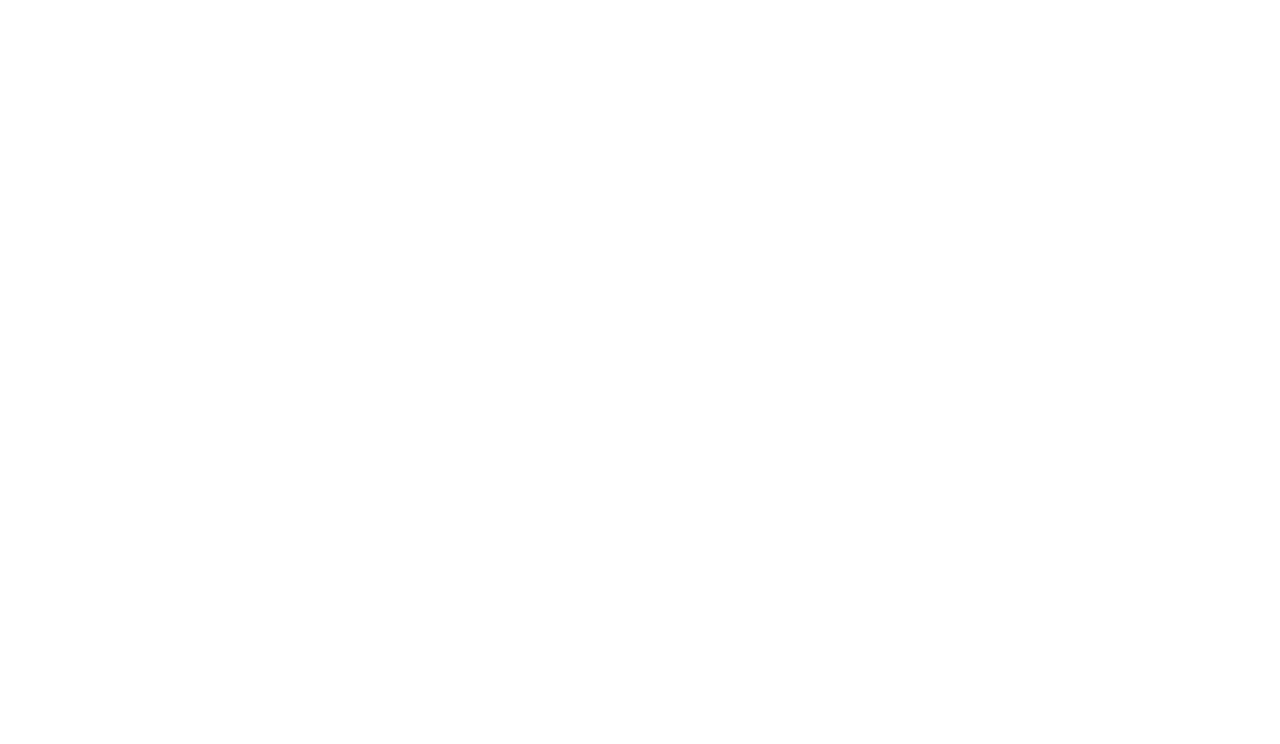
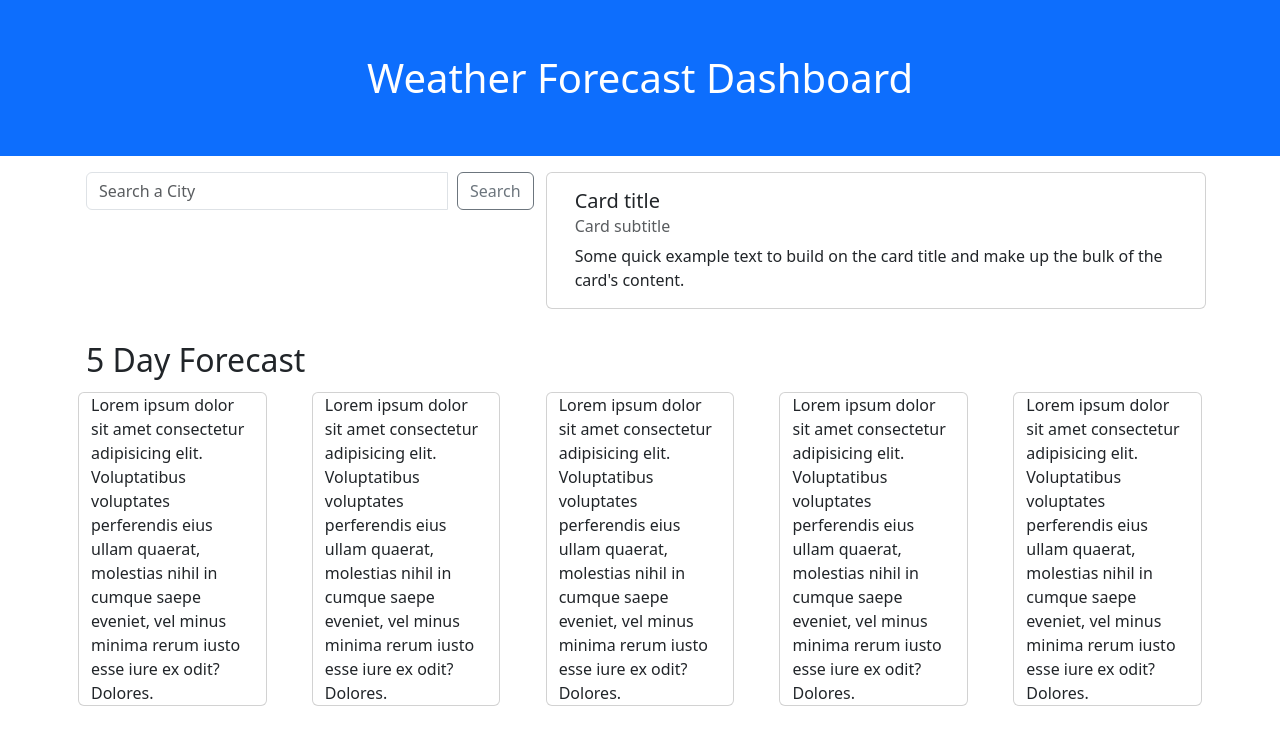
Before and after one commit to nikoauer/Weather-Forecast-Dashboard, a plain HTML site: page index.html in a window 1280 px wide. Drawn offline with nearby package versions, Linux system fonts and the light colour scheme.

Commit message:
added basic html structure

```diff
--- a/assets/script.js
+++ b/assets/script.js
@@ -0,0 +1 @@
+var apiKey = "90ba931242e04127d604f04cb6e89a31";
--- a/assets/stylesheet.css
+++ b/assets/stylesheet.css
@@ -0,0 +1,7 @@
+.customHeader {
+    font-size: 40px;
+    color: white;
+}
+.customBtn {
+    padding-left: 10px;
+}
--- a/index.html
+++ b/index.html
@@ -3,9 +3,62 @@
 <head>
     <meta charset="UTF-8">
     <meta name="viewport" content="width=device-width, initial-scale=1.0">
-    <title>Document</title>
+    <link rel="stylesheet" href="assets/stylesheet.css">
+    <link href="https://cdn.jsdelivr.net/npm/bootstrap@5.3.0/dist/css/bootstrap.min.css" rel="stylesheet" integrity="sha384-9ndCyUaIbzAi2FUVXJi0CjmCapSmO7SnpJef0486qhLnuZ2cdeRhO02iuK6FUUVM" crossorigin="anonymous">
+    <title>Weather forecaster</title>
 </head>
 <body>
+    <!-- title header -->
+    <header class="text-center p-5 bg-primary customHeader">Weather Forecast Dashboard</header>
 
+    <!-- search bar -->
+    <div class="container p-3">
+        <div class="row">
+            <div class="col-12 col-md-12 col-lg-5">
+                <div class="input-group mb-3">
+                    <input type="text" class="form-control" placeholder="Search a City" aria-label="Recipient's username" aria-describedby="basic-addon2">
+                    <div class="input-group-append customBtn">
+                    <button class="btn btn-outline-secondary" type="button">Search</button>
+                    </div>
+                </div>
+            </div>
+        <div class="card col-12 col-md-7 col-lg-7" >
+            <div class="card-body">
+              <h5 class="card-title">Card title</h5>
+              <h6 class="card-subtitle mb-2 text-body-secondary">Card subtitle</h6>
+              <p class="card-text">Some quick example text to build on the card title and make up the bulk of the card's content.</p>
+            </div>
+          </div>
+        </div>
+    </div>
+    <div class="container justify-content-between p-3">
+        <div>
+            <h2 class="col-12">5 Day Forecast</h2>
+        </div>
+        <div class="row justify-content-between">
+            <div class="card col-12 col-md-5 col-lg-2 m-1">Lorem ipsum dolor sit amet consectetur adipisicing elit. Voluptatibus voluptates perferendis eius ullam quaerat, molestias nihil in cumque saepe eveniet, vel minus minima rerum iusto esse iure ex odit? Dolores.</div>
+            <div class="card col-12 col-md-5 col-lg-2 m-1">Lorem ipsum dolor sit amet consectetur adipisicing elit. Voluptatibus voluptates perferendis eius ullam quaerat, molestias nihil in cumque saepe eveniet, vel minus minima rerum iusto esse iure ex odit? Dolores.</div>
+            <div class="card col-12 col-md-5 col-lg-2 m-1">Lorem ipsum dolor sit amet consectetur adipisicing elit. Voluptatibus voluptates perferendis eius ullam quaerat, molestias nihil in cumque saepe eveniet, vel minus minima rerum iusto esse iure ex odit? Dolores.</div>
+            <div class="card col-12 col-md-5 col-lg-2 m-1">Lorem ipsum dolor sit amet consectetur adipisicing elit. Voluptatibus voluptates perferendis eius ullam quaerat, molestias nihil in cumque saepe eveniet, vel minus minima rerum iusto esse iure ex odit? Dolores.</div>
+            <div class="card col-12 col-md-5 col-lg-2 m-1">Lorem ipsum dolor sit amet consectetur adipisicing elit. Voluptatibus voluptates perferendis eius ullam quaerat, molestias nihil in cumque saepe eveniet, vel minus minima rerum iusto esse iure ex odit? Dolores.</div>
+        </div>
+    </div>
+
+
+
+
+
+
+
+
+
+
+
+
+
+
+
+<script src="https://cdn.jsdelivr.net/npm/bootstrap@5.3.0/dist/js/bootstrap.bundle.min.js" integrity="sha384-geWF76RCwLtnZ8qwWowPQNguL3RmwHVBC9FhGdlKrxdiJJigb/j/68SIy3Te4Bkz" crossorigin="anonymous"></script>
+<script src="./assets/script.js"></script>
 </body>
 </html>
```
